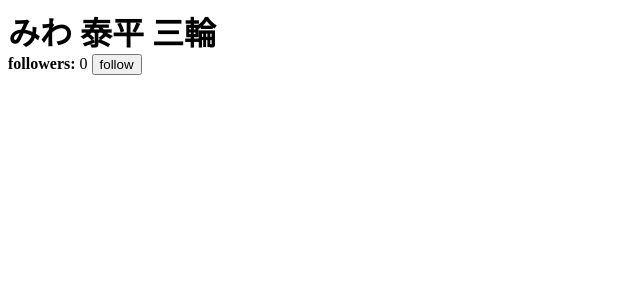
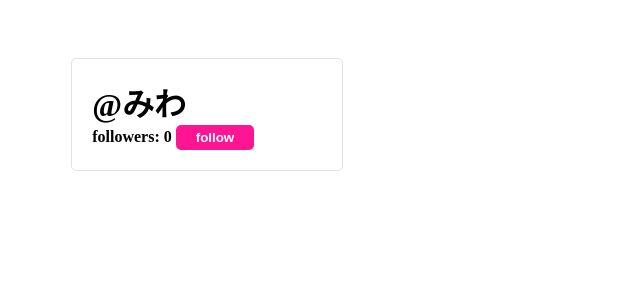
Before and after one commit to NwHub/twitter-clone, a Vue app: page / in a window 1280 px wide. Shown: the top 300 px of the page, without its empty margins (0-640 px from the left). Built offline with nearby package versions, Linux system fonts and the light colour scheme.

Commit message:
CSS適用

```diff
--- a/src/components/Tweet.vue
+++ b/src/components/Tweet.vue
@@ -1,8 +1,12 @@
 <template>
-  <div>
-    <h1>{{ user.userName }} {{ user.firstName }} {{ user.lastName }}</h1>
-    <strong>followers:</strong> {{ followers }}
-    <button @click="followerCount">follow</button>
+  <div class="user-profile">
+    <div class="user-profile__user-panel">
+      <h1>@{{ user.userName }}</h1>
+      <div>
+        <strong>followers: {{ followers }} </strong>
+        <button @click="followerCount">follow</button>
+      </div>
+    </div>
   </div>
 </template>
 
@@ -32,7 +36,31 @@ export default {
 };
 </script>
 <style>
+.user-profile {
+  display: grid;
+  grid-template-columns: 1fr 3fr;
+  grid-gap: 50px;
+  padding: 50px 5%;
+}
+.user-profile__user-panel {
+  display: flex;
+  flex-direction: column;
+  padding: 20px;
+  background-color: white;
+  border-radius: 5px;
+  border: 1px solid #dfe3e8;
+  margin-bottom: auto;
+}
 h1 {
   margin: 0;
 }
+button {
+  padding: 5px 20px;
+  margin: auto 0;
+  border-radius: 5px;
+  border: none;
+  background-color: deeppink;
+  color: white;
+  font-weight: bold;
+}
 </style>
```
Also changed, not shown: 1 other file (tests, documents, lock files or other folders).
